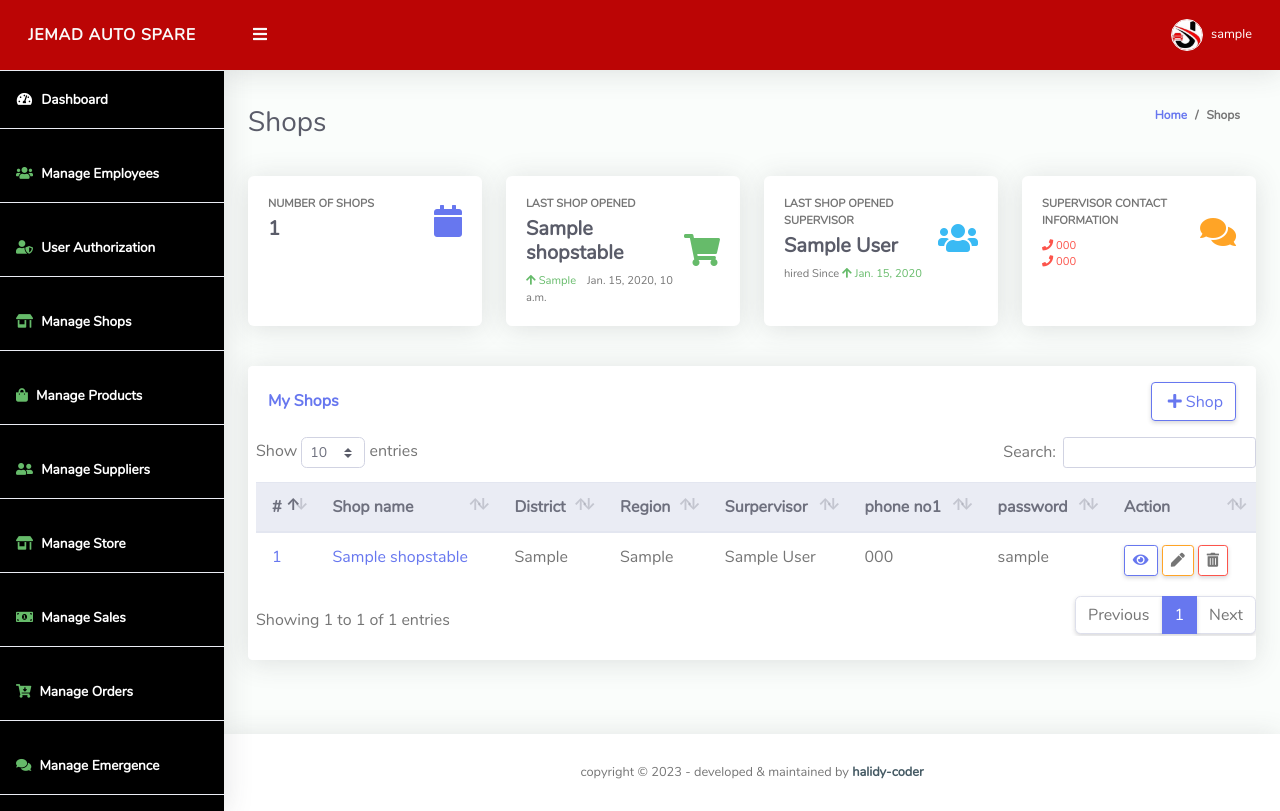
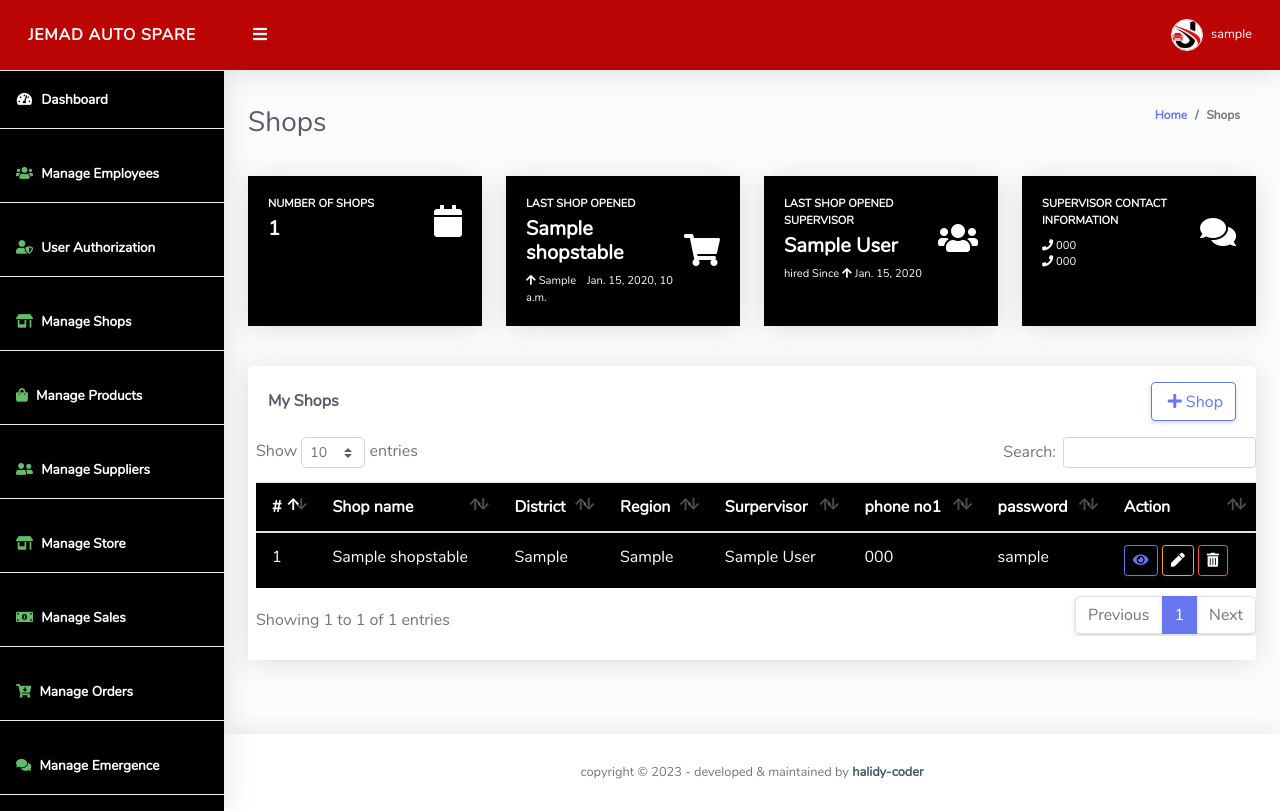
Before and after one commit to halidi-hamidu/DUKAWEBAPP, a Django app: page /my-shops in a window 1280 px wide. Run offline with Django 4.2, Linux system fonts and the light colour scheme; a user stored in the database is signed in; tables that the repository leaves empty hold one stand-in row (values such as "Sample post"); some libraries are stand-ins or nearby versions.

Commit message:
layout changed

```diff
--- a/templates/store/employeeDatatable.html
+++ b/templates/store/employeeDatatable.html
@@ -14,7 +14,7 @@
           {% if get_number__of_all_employee%}
           <div class="table-responsive pl-2">
             <table class="table align-items-center table-flush table-hover" id="dataTableHover">
-              <thead class="thead-light">
+              <thead class="" style="background-color: #000;color:#fff;">
                 <tr>
                   <th>#</th>
                   <th>Name</th>
@@ -31,9 +31,9 @@
               </thead>
               <tbody>
                 {% for employee in get_all_employee %}
-                <tr>
+                <tr style="background-color: #000;color:#fff;">
                   <td>{{forloop.counter}}</td>
-                  <td><a href="#">{{ employee.employee_Full_name}}</a></td>
+                  <td><a href="#" style="background-color: #000;color:#fff;">{{ employee.employee_Full_name}}</a></td>
                   <td>{{employee.employee_gender}}</td>
                   <td>{{employee.employee_email_address}}</td>
                   <!-- <td>{{employee.employee_start_date}}</td> -->
--- a/templates/store/shopDatatables.html
+++ b/templates/store/shopDatatables.html
@@ -4,14 +4,14 @@
       <div class="col-xl-12 col-lg-12 mb-4">
         <div class="card">
           <div class="card-header py-3 d-flex flex-row align-items-center justify-content-between">
-            <h6 class="m-0 font-weight-bold text-primary">My Shops</h6>
+            <h6 class="m-0 font-weight-bold text-dark">My Shops</h6>
             <button type="button" class="btn  btn-outline-primary" data-toggle="modal" data-target="#shopModal"
             id="#shopModal"><i class="fas fa-plus p-1"></i>Shop</button>
           </div>
           {% if get_number_of_shops >= 0 %}
           <div class="table-responsive pl-2">
             <table class="table align-items-center table-flush table-hover" id="dataTableHover">
-              <thead class="thead-light">
+              <thead class="" style="background-color: #000;color:#fff;">
                 <tr>
                   <th>#</th>
                   <th>Shop name</th>
@@ -28,9 +28,9 @@
               </thead>
               <tbody>
                 {% for shops in get_all_shops %}
-                <tr>
-                  <td><a href="#">{{forloop.counter}}</a></td>
-                  <td><a href="#">{{shops.shop_name}}</a></td>
+                <tr style="background-color: #000;color:#fff;">
+                  <td ><a href="#" style="background-color: #000;color:#fff;">{{forloop.counter}}</a></td>
+                  <td><a href="#" style="background-color: #000;color:#fff;">{{shops.shop_name}}</a></td>
                   <!-- <td>{{shops.shop_street}}</td> -->
                   <td>{{shops.shop_district}}</td>
                   <td>{{shops.shop_region}}</td>
--- a/templates/store/shopStatusBar.html
+++ b/templates/store/shopStatusBar.html
@@ -12,18 +12,18 @@
     <!-- Earnings (Monthly) Card Example -->
     <div class="col-xl-3 col-md-6 mb-4">
       <div class="card h-100">
-        <div class="card-body">
+        <div class="card-body" style="background-color: #000;color:#fff;">
           <div class="row align-items-center">
             <div class="col mr-2">
               <div class="text-xs font-weight-bold text-uppercase mb-1">Number of shops</div>
-              <div class="h5 mb-0 font-weight-bold text-gray-800">{{get_number_of_shops}}</div>
+              <div class="h5 mb-0 font-weight-bold text-white-800">{{get_number_of_shops}}</div>
               <div class="mt-2 mb-0 text-muted text-xs">
                 <!-- <span class="text-success mr-2"><i class="fa fa-arrow-up"></i> 3.48%</span>
                 <span>Since last month</span> -->
               </div>
             </div>
             <div class="col-auto">
-              <i class="fas fa-calendar fa-2x text-primary"></i>
+              <i class="fas fa-calendar fa-2x text-white"></i>
             </div>
           </div>
         </div>
@@ -32,18 +32,18 @@
     <!-- Earnings (Annual) Card Example -->
     <div class="col-xl-3 col-md-6 mb-4">
       <div class="card h-100">
-        <div class="card-body">
+        <div class="card-body" style="background-color: #000;color:#fff;">
           <div class="row no-gutters align-items-center">
             <div class="col mr-2">
               <div class="text-xs font-weight-bold text-uppercase mb-1">last shop opened</div>
-              <div class="h5 mb-0 font-weight-bold text-gray-800">{{get_last_opened_shops.shop_name}}</div>
-              <div class="mt-2 mb-0 text-muted text-xs">
-                <span class="text-success mr-2"><i class="fas fa-arrow-up"></i> {{get_last_opened_shops.shop_region }}</span>
+              <div class="h5 mb-0 font-weight-bold text-white-800">{{get_last_opened_shops.shop_name}}</div>
+              <div class="mt-2 mb-0 text-white text-xs">
+                <span class="text-white mr-2"><i class="fas fa-arrow-up"></i> {{get_last_opened_shops.shop_region }}</span>
                 <span>{{get_last_opened_shops.shop_start_date}}</span>
               </div>
             </div>
             <div class="col-auto">
-              <i class="fas fa-shopping-cart fa-2x text-success"></i>
+              <i class="fas fa-shopping-cart fa-2x text-white"></i>
             </div>
           </div>
         </div>
@@ -52,19 +52,19 @@
     <!-- New User Card Example -->
     <div class="col-xl-3 col-md-6 mb-4">
       <div class="card h-100">
-        <div class="card-body">
+        <div class="card-body" style="background-color: #000;color:#fff;">
           <div class="row no-gutters align-items-center">
             <div class="col mr-2">
               <div class="text-xs font-weight-bold text-uppercase mb-1"> last shop opened supervisor</div>
-              <div class="h5 mb-0 mr-3 font-weight-bold text-gray-800">{{get_last_opened_shops.shop_supervisor}}</div>
-              <div class="mt-2 mb-0 text-muted text-xs">
+              <div class="h5 mb-0 mr-3 font-weight-bold text-white-800">{{get_last_opened_shops.shop_supervisor}}</div>
+              <div class="mt-2 mb-0 text-white text-xs">
                 <span>hired Since </span>
-                <span class="text-success mr-2"><i class="fas fa-arrow-up"></i> {{get_last_opened_shops.shop_supervisor.employee_start_date}}</span>
+                <span class="text-white mr-2"><i class="fas fa-arrow-up"></i> {{get_last_opened_shops.shop_supervisor.employee_start_date}}</span>
 
               </div>
             </div>
             <div class="col-auto">
-              <i class="fas fa-users fa-2x text-info"></i>
+              <i class="fas fa-users fa-2x text-white"></i>
             </div>
           </div>
         </div>
@@ -73,20 +73,20 @@
     <!-- Pending Requests Card Example -->
     <div class="col-xl-3 col-md-6 mb-4">
       <div class="card h-100">
-        <div class="card-body">
+        <div class="card-body" style="background-color: #000;color:#fff;">
           <div class="row no-gutters align-items-center">
             <div class="col mr-2">
               <div class="text-xs font-weight-bold text-uppercase mb-1">supervisor contact information</div>
               <!-- <div class="h5 mb-0 font-weight-bold text-gray-800">{{get_last_opened_shops.shop_supervisor.employee_phone_number1}}</div>
               <div class="h5 mb-0 font-weight-bold text-gray-800">{{get_last_opened_shops.shop_supervisor.employee_phone_number2}}</div> -->
-              <div class="mt-2 mb-0 text-muted text-xs">
-                <span class="text-danger mr-2"><i class="fas fas fa-phone"></i> {{get_last_opened_shops.shop_supervisor.employee_phone_number1}}</span>
+              <div class="mt-2 mb-0 text-white text-xs">
+                <span class="text-white mr-2"><i class="fas fas fa-phone"></i> {{get_last_opened_shops.shop_supervisor.employee_phone_number1}}</span>
                 <br>
-                <span class="text-danger mr-2"><i class="fas fas fa-phone"></i> {{get_last_opened_shops.shop_supervisor.employee_phone_number1}}</span>
+                <span class="text-white mr-2"><i class="fas fas fa-phone"></i> {{get_last_opened_shops.shop_supervisor.employee_phone_number1}}</span>
               </div>
             </div>
             <div class="col-auto">
-              <i class="fas fa-comments fa-2x text-warning"></i>
+              <i class="fas fa-comments fa-2x text-white"></i>
             </div>
           </div>
         </div>
```
Also changed, not shown: templates/store/companyStockDataTable.html (+5 -5 lines), templates/store/employeeStatusBar.html (+12 -12 lines), templates/store/productDataTables.html (+4 -4 lines), templates/store/salesDatatables.html (+10 -10 lines), templates/store/salesStatusBar.html (+19 -19 lines), templates/store/storeDatatables.html (+6 -6 lines), templates/store/storeStatusBar.html (+16 -16 lines), templates/store/suppliersDatatables.html (+6 -6 lines).
